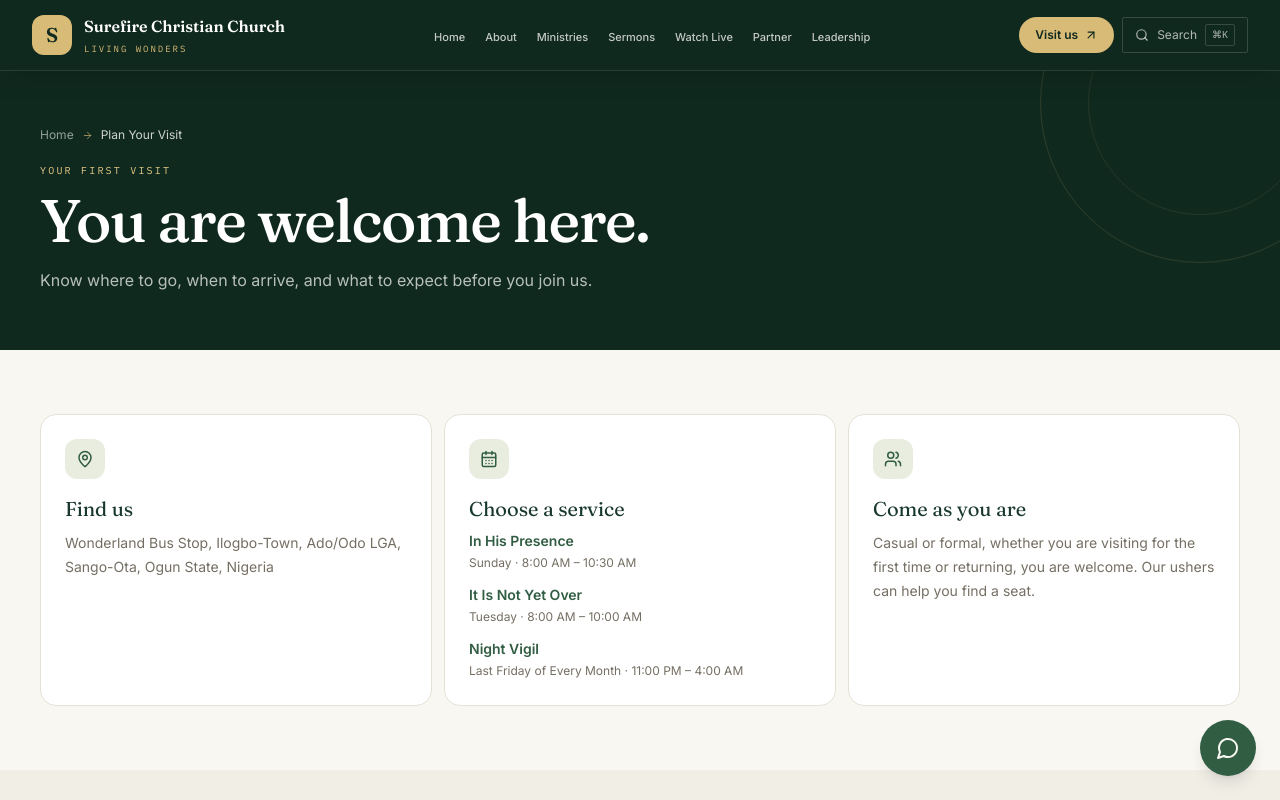
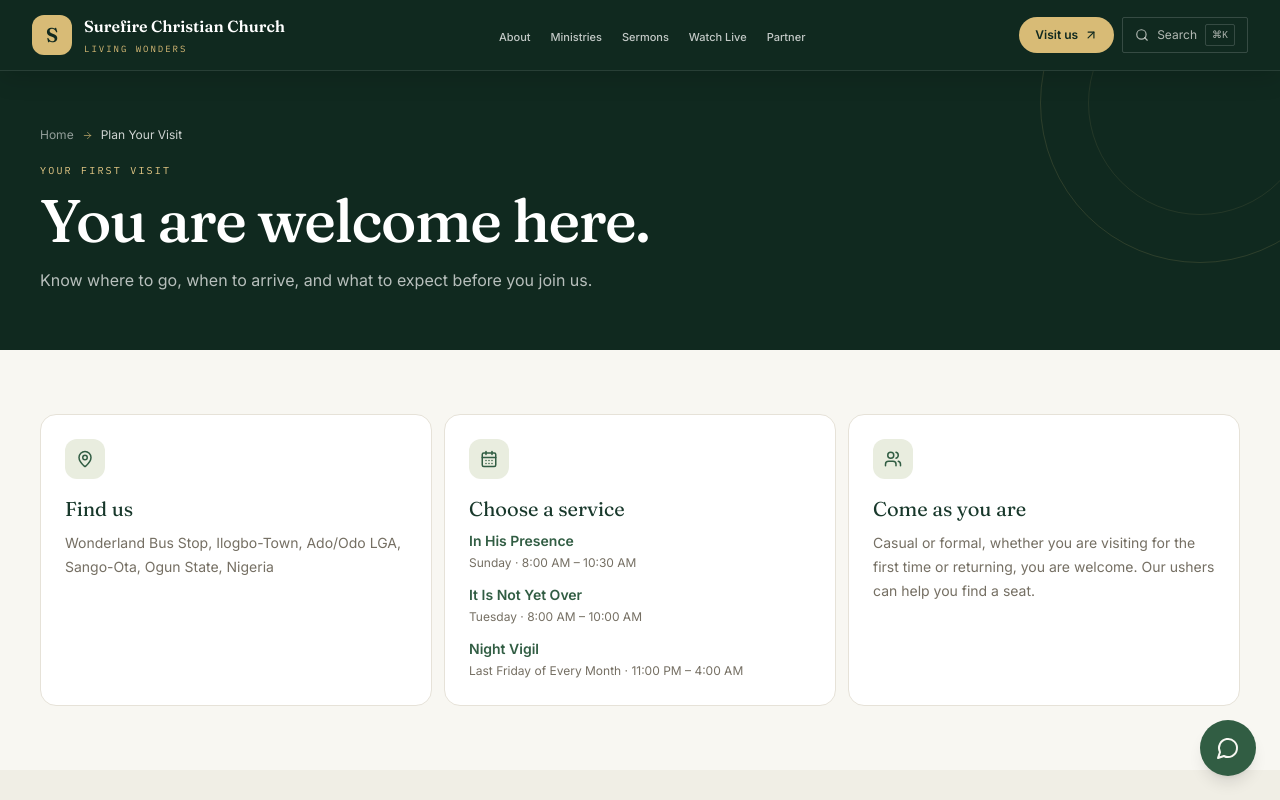
Before and after one commit to taiwoatlas/surefire-next, a Next.js app: page /plan-your-visit in a window 1280 px wide. Shown: the top 800 px of the page. Built offline with nearby package versions, Linux system fonts and the light colour scheme; no server answers.

Commit message:
Keep primary navigation balanced and prevent tablet-width navigation gaps

```diff
--- a/components/navigation/Header.tsx
+++ b/components/navigation/Header.tsx
@@ -19,7 +19,7 @@ export function Header() {
 
         <nav aria-label="Primary" className="hidden xl:block">
           <ul className="flex items-center gap-5">
-            {primaryNav.slice(0, 7).map((item) => (
+            {primaryNav.slice(1, 6).map((item) => (
               <li key={item.href}>
                 <Link href={item.href} className="whitespace-nowrap text-[11px] font-medium text-white/75 transition-colors hover:text-[#e7cb87]">
                   {item.label}
```
